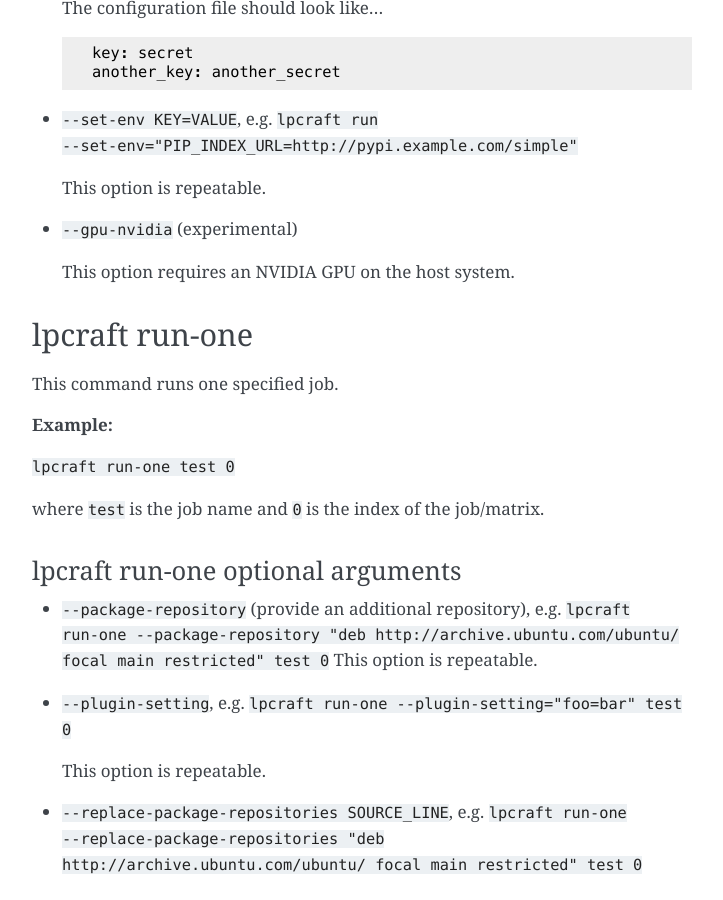
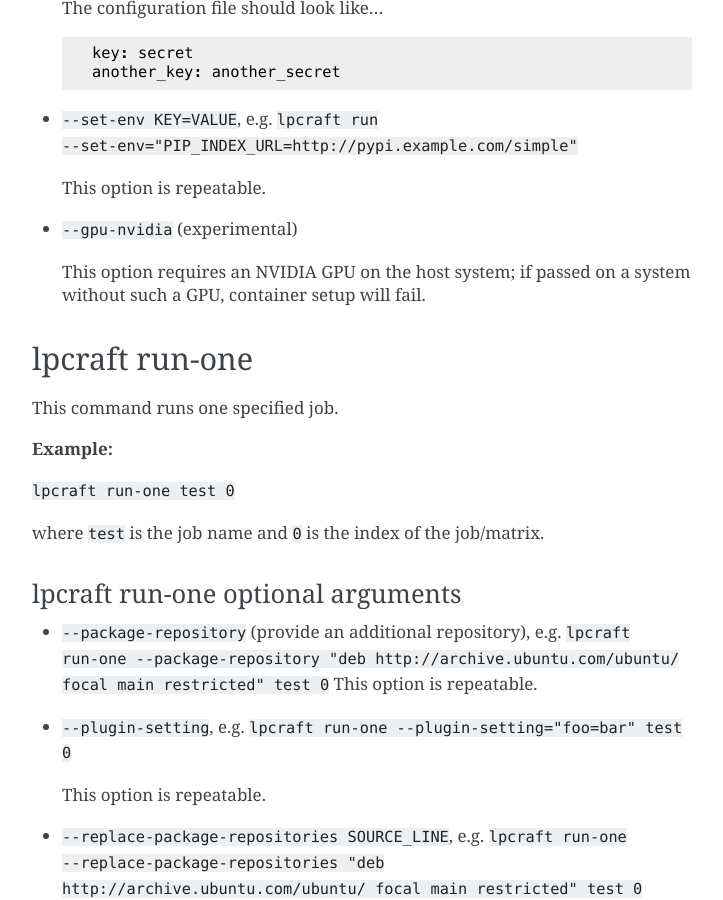
Before and after one commit to tushar5526/lpci-mirror, a Sphinx documentation site: the page built from docs/cli-interface.rst, in a window 1280 px wide and 900 px high, scrolled down 824 px. Shown: the whole window, without its empty margins (388-1111 px from the left). Built offline with Sphinx 7.4.7, drawn with Linux system fonts in a browser that asks for light colours.

Commit message:
Document effect of --gpu-nvidia without suitable hardware

```diff
--- a/docs/cli-interface.rst
+++ b/docs/cli-interface.rst
@@ -51,7 +51,8 @@
 
 - ``--gpu-nvidia`` (experimental)
 
-  This option requires an NVIDIA GPU on the host system.
+  This option requires an NVIDIA GPU on the host system; if passed on a
+  system without such a GPU, container setup will fail.
 
 lpcraft run-one
 ---------------
```
